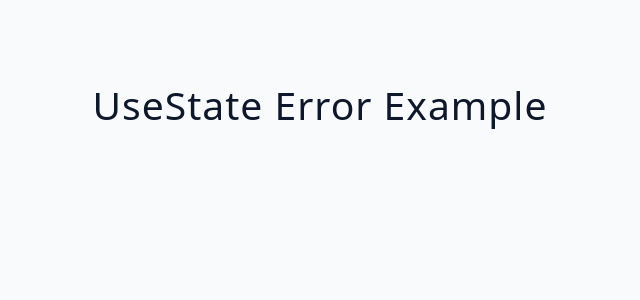
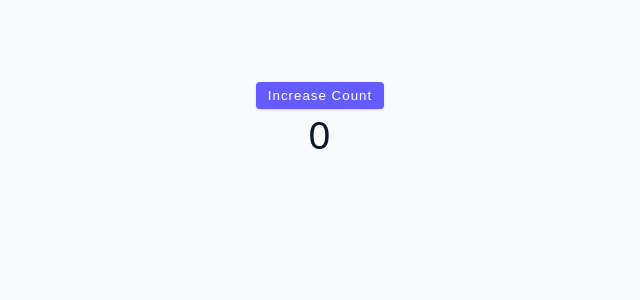
Before and after one commit to Emile0001/advanced-react, a React (Vite) app: page / in a window 1280 px wide. Shown: the top 300 px of the page, without its empty margins (320-960 px from the left). Built offline with nearby package versions, Linux system fonts and the light colour scheme.

Commit message:
useState

```diff
--- a/src/App.jsx
+++ b/src/App.jsx
@@ -1,9 +1,9 @@
-import ErrorExample from "./tutorial/01-useState/starter/01-error-example";
+import UseStateBasics from "./tutorial/01-useState/starter/02-useState-basics";
 
 function App() {
     return (
         <div className="container">
-            <ErrorExample></ErrorExample>
+            <UseStateBasics></UseStateBasics>
         </div>
     );
 }
--- a/src/tutorial/01-useState/starter/01-error-example.jsx
+++ b/src/tutorial/01-useState/starter/01-error-example.jsx
@@ -1,5 +1,18 @@
 const ErrorExample = () => {
-  return <h2>useState error example</h2>;
+    let count = 0;
+    function increaseCount() {
+        count += 1;
+        console.log(count);
+    }
+    return (
+        <>
+            <h2>useState error example</h2>
+            <button className="btn" type="button" onClick={increaseCount}>
+                Increase
+            </button>
+            <h2>{count}</h2>
+        </>
+    );
 };
 
 export default ErrorExample;
--- a/src/tutorial/01-useState/starter/02-useState-basics.jsx
+++ b/src/tutorial/01-useState/starter/02-useState-basics.jsx
@@ -1,5 +1,18 @@
+import { useState } from "react";
+
 const UseStateBasics = () => {
-  return <h2>useState basics</h2>;
+    const [count, setCount] = useState(0);
+    const handleClick = () => {
+        setCount(count + 1);
+    };
+    return (
+        <>
+            <button type="button" className="btn" onClick={handleClick}>
+                Increase Count
+            </button>
+            <h2>{count}</h2>
+        </>
+    );
 };
 
 export default UseStateBasics;
```
